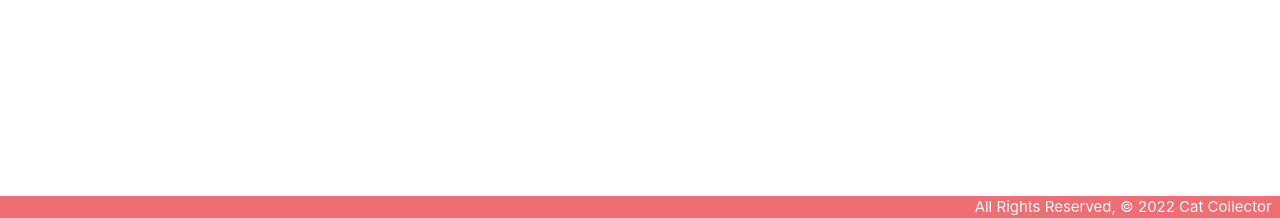
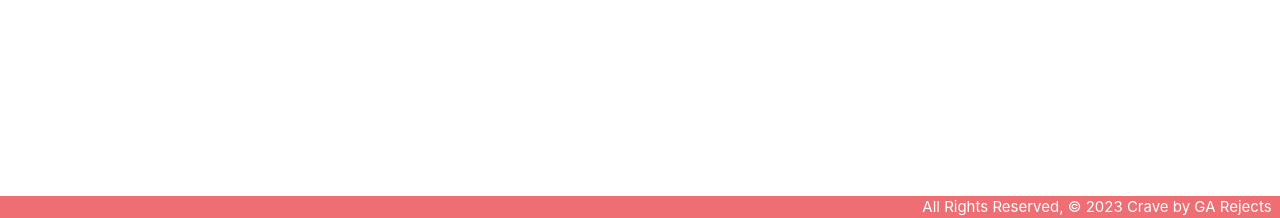
Before and after one commit to mandoe310/crave-app, a Django app: page /about/ in a window 1280 px wide. Shown: the part 582-800 px from the top of the page. Run offline with Django 4.2, Linux system fonts and the light colour scheme; some libraries are stand-ins or nearby versions.

Commit message:
fix footnote

```diff
--- a/main_app/templates/base.html
+++ b/main_app/templates/base.html
@@ -40,7 +40,7 @@
         {% endblock %}
     </main>
   	<footer class="page-footer">
-       <div class="right">All Rights Reserved, &copy; 2022 Cat Collector &nbsp;</div>
+       <div class="right">All Rights Reserved, &copy; 2023 Crave by GA Rejects &nbsp;</div>
     </footer>
 </body>
 </html>
```
